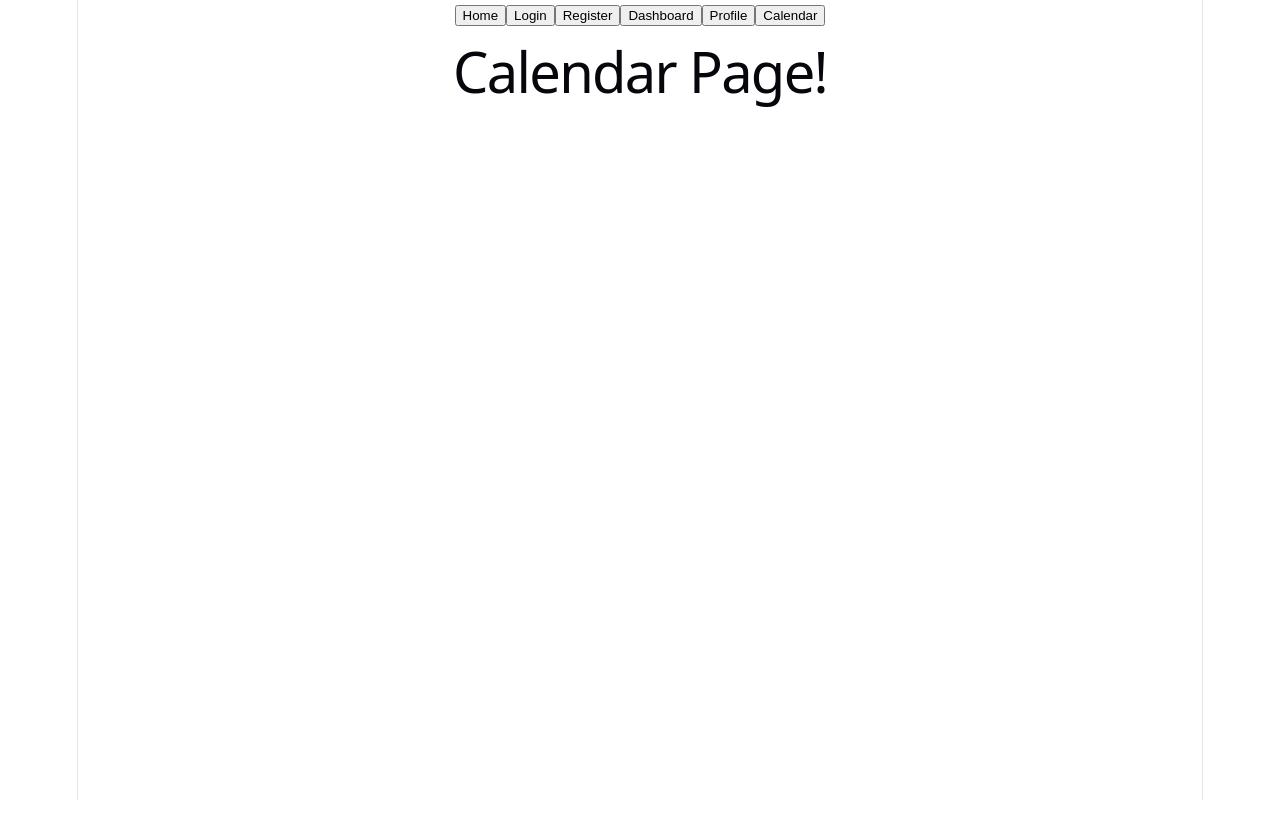
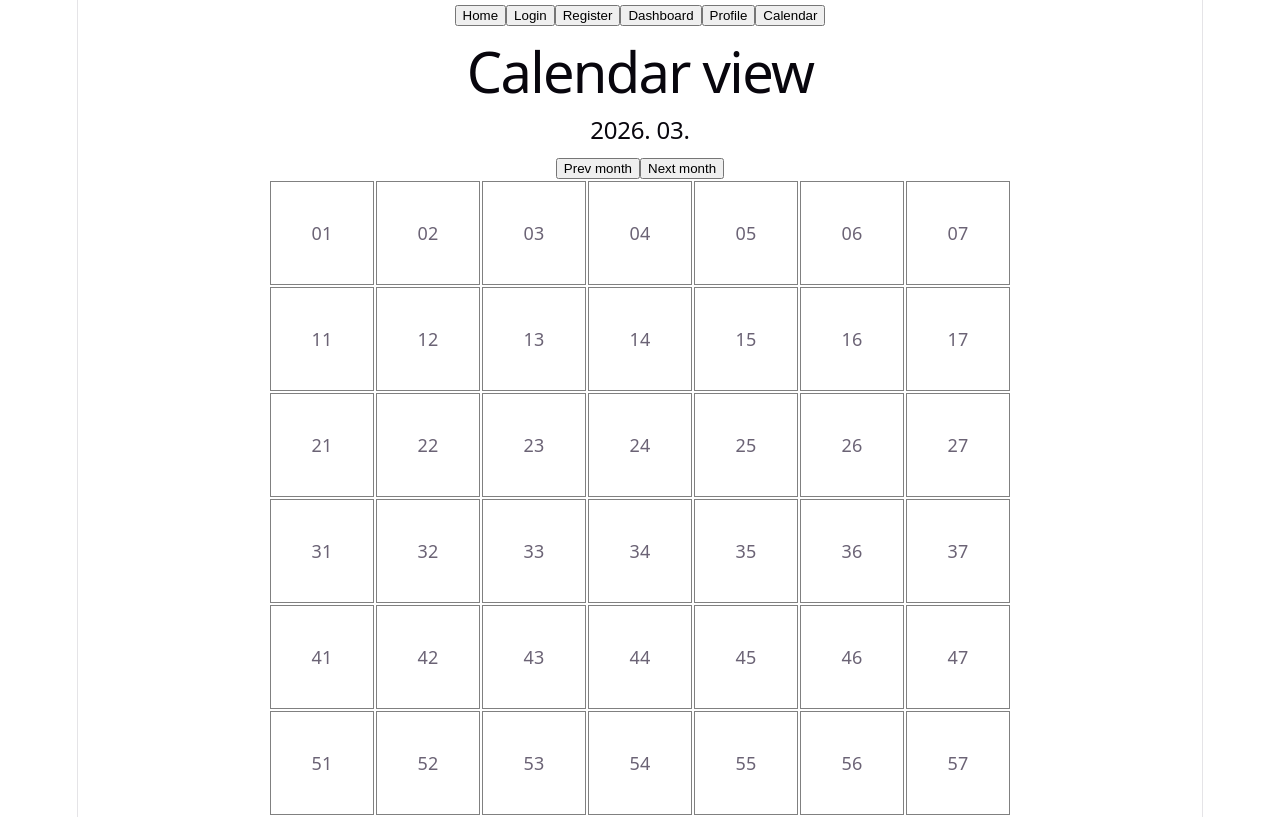
Before and after one commit to LauZalan/habit-tracker, a React (Vite) app in the folder habit-tracker-fe/: page /calendar in a window 1280 px wide. Built offline with nearby package versions, Linux system fonts and the light colour scheme.

Commit message:
Past completion dates for adding habits, move habits state to context, wip calendar page

```diff
--- a/habit-tracker-fe/package.json
+++ b/habit-tracker-fe/package.json
@@ -14,6 +14,7 @@
   },
   "dependencies": {
     "react": "^19.2.4",
+    "react-date-picker": "^12.0.2",
     "react-dom": "^19.2.4",
     "react-router-dom": "^7.14.1",
     "zod": "^4.3.6"
--- a/habit-tracker-fe/src/components/layout/Layout.tsx
+++ b/habit-tracker-fe/src/components/layout/Layout.tsx
@@ -1,17 +1,18 @@
-import { Outlet } from "react-router-dom"
-import Header from "./Header"
+import { Outlet } from 'react-router-dom'
+import Header from './Header'
+import { HabitsProvider } from '../../features/habits/context/HabitsProvider'
 
-import "../../App.css"
+import '../../App.css'
 
 function Layout() {
-
-    return (
-        <>
-            <Header/>
-            <Outlet/>
-        </>
-    )
-
+  return (
+    <>
+      <Header />
+      <HabitsProvider>
+        <Outlet />
+      </HabitsProvider>
+    </>
+  )
 }
 
 export default Layout
--- a/habit-tracker-fe/src/features/habits/components/AddHabit.tsx
+++ b/habit-tracker-fe/src/features/habits/components/AddHabit.tsx
@@ -1,4 +1,5 @@
 import { useState } from 'react'
+
 import type { Habit } from '../types'
 
 type AddHabitProps = {
@@ -6,31 +7,56 @@ type AddHabitProps = {
 }
 
 function AddHabit({ setHabitsList }: AddHabitProps) {
-  const [habit, setHabit] = useState('')
+  const [habitName, setHabitName] = useState('')
+  const [habitCompletedOn, setHabitCompletedOn] = useState('')
+  const [completedDate, setCompletedDates] = useState<string[]>([])
 
-  function handleOnClick() {
-    const trimmedHabit = habit.trim()
+  function handleOnAddHabit() {
+    const trimmedHabit = habitName.trim()
 
     if (trimmedHabit) {
       const newHabit: Habit = {
         id: crypto.randomUUID(),
         name: trimmedHabit,
-        completedDates: []
+        completedDates: completedDate,
       }
 
       setHabitsList((prev) => [...prev, newHabit])
-      setHabit('')
+      setHabitName('')
+      setCompletedDates([])
     }
+  }
+
+  function handleOnAddDateCompletedOn() {
+    setCompletedDates((prev) => [...prev, habitCompletedOn])
   }
 
   return (
     <div>
       <h2>Add a habit!</h2>
       <div>
-        <input value={habit} onChange={(e) => setHabit(e.target.value)} />
+        <label htmlFor="habitName">Habit name</label>
+        <br />
+        <input value={habitName} onChange={(e) => setHabitName(e.target.value)} />
+        <br />
       </div>
+      {/* add past completion dates for testing */}
       <div>
-        <button onClick={handleOnClick}>Add</button>
+        <label htmlFor="habitCompletedOn">Completed on</label>
+        <br />
+        <input type="date" onChange={(e) => setHabitCompletedOn(e.target.value)} />
+        <br />
+        <button onClick={handleOnAddDateCompletedOn}>Add date</button>
+      </div>
+      {completedDate.length !== 0
+        ? completedDate.map((date, index) => (
+            <ul key={`${date}-${index}`}>
+              <li>{date}</li>
+            </ul>
+          ))
+        : null}
+      <div>
+        <button onClick={handleOnAddHabit}>Add habit</button>
       </div>
     </div>
   )
--- /dev/null
+++ b/habit-tracker-fe/src/features/habits/context/HabitsContext.tsx
@@ -0,0 +1,16 @@
+import { createContext, useContext } from 'react'
+
+import type { Habit } from '../types'
+
+type HabitsContextValue = {
+  habitsList: Habit[]
+  setHabitsList: React.Dispatch<React.SetStateAction<Habit[]>>
+}
+
+export const HabitsContext = createContext<HabitsContextValue | null>(null)
+
+export function useHabits() {
+  const context = useContext(HabitsContext)
+  if (!context) throw new Error('useHabits msut be used within a HabitsContextProvider')
+  return context
+}
--- /dev/null
+++ b/habit-tracker-fe/src/features/habits/context/HabitsProvider.tsx
@@ -0,0 +1,20 @@
+import { useState, useEffect } from 'react'
+
+import loadStoredHabits from '../helpers/loadStoredHabits'
+import { HabitsContext } from './HabitsContext'
+
+import type { Habit } from '../types'
+
+export function HabitsProvider({ children }: { children: React.ReactNode }) {
+  const [habitsList, setHabitsList] = useState<Habit[]>(loadStoredHabits)
+
+  useEffect(() => {
+    localStorage.setItem('habitsList', JSON.stringify(habitsList))
+  }, [habitsList])
+
+  return (
+    <HabitsContext.Provider value={{ habitsList, setHabitsList }}>
+      {children}
+    </HabitsContext.Provider>
+  )
+}
--- /dev/null
+++ b/habit-tracker-fe/src/features/habits/helpers/loadStoredHabits.tsx
@@ -0,0 +1,27 @@
+import z from 'zod'
+
+function loadStoredHabits() {
+  const storedHabits = localStorage.getItem('habitsList')
+
+  if (storedHabits) {
+    try {
+      const habitSchema = z.object({
+        id: z.uuid(),
+        name: z.string(),
+        completedDates: z.array(z.string()),
+      })
+
+      const habitListSchema = z.array(habitSchema)
+
+      const habits = habitListSchema.parse(JSON.parse(storedHabits))
+      return habits
+    } catch (error) {
+      console.error(error)
+      return []
+    }
+  } else {
+    return []
+  }
+}
+
+export default loadStoredHabits
--- /dev/null
+++ b/habit-tracker-fe/src/features/habits/helpers/localDateHelper.tsx
@@ -0,0 +1,7 @@
+export function getLocalDateKey(date: Date) {
+  const year = date.getFullYear()
+  const month = String(date.getMonth() + 1).padStart(2, '0')
+  const day = String(date.getDate()).padStart(2, '0')
+
+  return `${year}-${month}-${day}`
+}
--- a/habit-tracker-fe/src/pages/CalendarPage.tsx
+++ b/habit-tracker-fe/src/pages/CalendarPage.tsx
@@ -1,11 +1,75 @@
+import { useState } from 'react'
+
+import { useHabits } from '../features/habits/context/HabitsContext'
+
+type CalendarDetails = {
+  year: number
+  month: number
+  numOfDays: number
+  startDay: number
+  numOfCells: number
+}
+
 function CalendarPage() {
+  const habits = useHabits()
+
+  const [month, setMonth] = useState(new Date().getMonth())
+  const [year, setYear] = useState(new Date().getFullYear())
+
+  function getCalendarDetails(year: number, month: number): CalendarDetails {
+    const calendarDetails: CalendarDetails = {
+      year: year,
+      month: month,
+      numOfDays: new Date(year, month + 1, 0).getDate(),
+      startDay: new Date(year, month, 1).getDay(),
+      numOfCells: 42,
+    }
+
+    return calendarDetails
+  }
+
+  function drawCalendar(calendarDetails: CalendarDetails) {
     return (
-        <>
-            <h1>
-                Calendar Page!
-            </h1>
-        </>
+      <table>
+        <tbody>
+          {[...Array(calendarDetails.numOfCells / 7).keys()].map((x, xindex) => (
+            <tr key={x}>
+              {[...Array(calendarDetails.numOfCells / 6)].map((y, yindex) => (
+                <td
+                  style={{
+                    width: '100px',
+                    height: '100px',
+                    borderStyle: 'solid',
+                    borderColor: 'gray',
+                    borderWidth: '1px',
+                  }}
+                  key={y}
+                >
+                  {xindex.toString() + (yindex + 1).toString()}
+                </td>
+              ))}
+            </tr>
+          ))}
+        </tbody>
+      </table>
     )
+  }
+
+  const calendar = drawCalendar(getCalendarDetails(year, month))
+
+  return (
+    <>
+      <div>
+        <h1>Calendar view</h1>
+        <h2>
+          {year}. {month < 10 ? '0' + month : month}.
+        </h2>
+        <button onClick={() => setMonth(month - 1)}>Prev month</button>
+        <button onClick={() => setMonth(month + 1)}>Next month</button>
+      </div>
+      <div>{calendar}</div>
+    </>
+  )
 }
 
 export default CalendarPage
--- a/habit-tracker-fe/src/pages/DashboardPage.tsx
+++ b/habit-tracker-fe/src/pages/DashboardPage.tsx
@@ -1,68 +1,51 @@
+import { useState } from 'react'
+
+import { useHabits } from '../features/habits/context/HabitsContext'
+
 import AddHabit from '../features/habits/components/AddHabit'
 import FilterHabits from '../features/habits/components/FilterHabits'
 import HabitSummary from '../features/habits/components/HabitSummary'
 import HabitList from '../features/habits/components/HabitList'
 
-import type { Habit } from '../features/habits/types'
-
-import { useEffect, useState } from 'react'
-
-import { z } from 'zod'
+import { getLocalDateKey } from '../features/habits/helpers/localDateHelper'
 
 function DashboardPage() {
-  const [habitsList, setHabitsList] = useState<Habit[]>(() => {
-    const storedHabits = localStorage.getItem('habitsList')
-
-    if (storedHabits) {
-      try {
-        const habitSchema = z.object({
-          id: z.uuid(),
-          name: z.string(),
-          completedDates: z.array(z.string())
-        })
-
-        const habitListSchema = z.array(habitSchema)
-
-        const habits = habitListSchema.parse(JSON.parse(storedHabits))
-        return habits
-      } catch (error) {
-        console.error(error)
-        return []
-      }
-    } else {
-      return []
-    }
-  })
+  const habits = useHabits()
 
   const [habitSearchText, setHabitSearchText] = useState('')
   const [habitStatusFilter, setHabitStatusFilter] = useState('all')
 
   function toggleHabitDoneToday(id: string) {
-    const currentDate = new Date().toISOString().slice(0, 10)
-    setHabitsList((prev) =>
-      prev.map((habit) => (habit.id === id ? { ...habit, completedDates: !habit.completedDates.includes(currentDate) ? [...habit.completedDates, currentDate] : habit.completedDates.filter((date)=>date !== currentDate) } : habit)),
+    const currentDate = getLocalDateKey(new Date())
+    habits.setHabitsList((prev) =>
+      prev.map((habit) =>
+        habit.id === id
+          ? {
+              ...habit,
+              completedDates: !habit.completedDates.includes(currentDate)
+                ? [...habit.completedDates, currentDate]
+                : habit.completedDates.filter((date) => date !== currentDate),
+            }
+          : habit,
+      ),
     )
   }
 
   function editHabit(id: string, updatedHabit: string) {
-    setHabitsList((prev) =>
+    habits.setHabitsList((prev) =>
       prev.map((habit) => (habit.id === id ? { ...habit, name: updatedHabit } : habit)),
     )
   }
 
   function deleteHabit(id: string) {
-    setHabitsList((prev) => prev.filter((habit) => habit.id !== id))
+    habits.setHabitsList((prev) => prev.filter((habit) => habit.id !== id))
   }
-
-  useEffect(() => {
-    localStorage.setItem('habitsList', JSON.stringify(habitsList))
-  }, [habitsList])
 
   return (
     <>
       <div>
-        <h1>Habit Tracker</h1>
-        <AddHabit setHabitsList={setHabitsList} />
+        <h1>Dashboard</h1>
+        <AddHabit setHabitsList={habits.setHabitsList} />
       </div>
       <div>
         <FilterHabits
@@ -72,12 +55,12 @@ function DashboardPage() {
         />
       </div>
       <div>
-        <HabitSummary habitsList={habitsList} />
+        <HabitSummary habitsList={habits.habitsList} />
       </div>
       <div>
         <h2>Habit list</h2>
         <HabitList
-          habitsList={habitsList}
+          habitsList={habits.habitsList}
           habitSearchText={habitSearchText}
           habitStatusFilter={habitStatusFilter}
           toggleHabitDoneToday={toggleHabitDoneToday}
```
Also changed, not shown: 1 other file (tests, documents, lock files or other folders).
